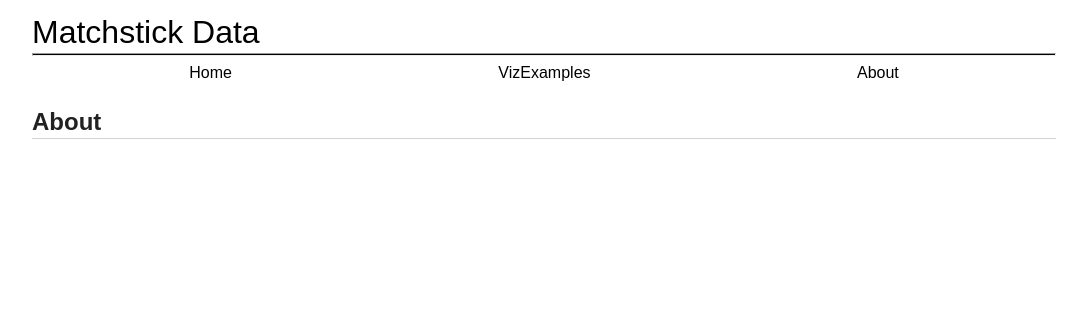
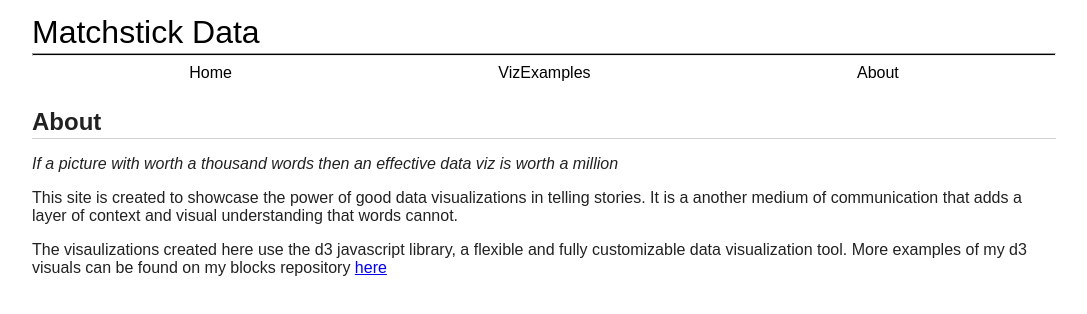
Before and after one commit to jrodrigoviz/react_d3_dashboard, a React (Create React App) app: page /About in a window 1280 px wide. Shown: the top 314 px of the page, without its empty margins (96-1183 px from the left). Built offline with nearby package versions, Linux system fonts and the light colour scheme.

Commit message:
as of Feb 17

```diff
--- a/src/components/data_viz/BarChart.js
+++ b/src/components/data_viz/BarChart.js
@@ -46,7 +46,7 @@ createScales(){
     .range([this.props.size[1] - 2* this.props.padding, 0]);
   this.yAxis = axisLeft().scale(this.yScale);
   this.xScale = scaleBand()
-    .domain(this.props.data.map((d)=>d.key))
+    .domain(this.props.data.map((d)=>d.key).sort((a,b)=>a-b))
     .range([0, this.props.size[0] - 2* this.props.padding])
     .paddingInner(0.1);
   this.xAxis = axisBottom().scale(this.xScale);
--- a/src/components/data_viz/LineChart.js
+++ b/src/components/data_viz/LineChart.js
@@ -44,7 +44,6 @@ componentDidUpdate(){
 reshapeData(){
   // group data by series
   this.seriesData  = Array.from(group(this.props.data, (d)=> d.series),([key, value]) => ({key, value}));
-  console.log(this.seriesData);
 
 }
 
--- a/src/components/pages/About.js
+++ b/src/components/pages/About.js
@@ -28,9 +28,9 @@ const useStyles = makeStyles(theme => ({
 
 const subheader = " If a picture with worth a thousand words then an effective data viz is worth a million";
 
-const aboutContent = "This site is create to showcase the power of good data visualizations in telling a stories. It is a another medium of communication that adds more context to the message ";
+const aboutContent = "This site is created to showcase the power of good data visualizations in telling stories. It is a another medium of communication that adds a layer of context and visual understanding that words cannot.";
 
-const aboutContent2 = "The visaulizations generated here use the d3 javascript library, a very flexible and powerful toolset for data visualizations"
+const aboutContent2 = "The visaulizations created here use the d3 javascript library, a flexible and fully customizable data visualization tool. More examples of my d3 visuals can be found on my blocks repository"
 
 
 const About = () =>{
@@ -43,11 +43,13 @@ const About = () =>{
       <hr className = {classes.aboutHr}/>
     </header>
 
-    <p><i>{}</i></p>
+    <p><i>{subheader}</i></p>
 
-    <p>{}</p>
+    <p>{aboutContent}</p>
 
-    <p>{}</p>
+    <p>{aboutContent2} <a href= "https://bl.ocks.org/jrodrigoviz">here</a></p>
+
+
     </Paper>
 
   )
--- a/src/components/pages/Stories.js
+++ b/src/components/pages/Stories.js
@@ -56,7 +56,7 @@ const StoryHome = () => {
       <Grid container direction="row" position='relative'  spacing ={1} style = {{padding:'25px'}} justify="flex-start" >
           {stories.map((d,i)=>(
           <Grid key={d.post_id} item >
-          <Card className = {classes.storyCard} style = {{minWidth:'140px',maxWidth:'200px'}}>
+          <Card className = {classes.storyCard} style = {{minWidth:'300px',maxWidth:'300px'}}>
             <CardMedia component="img" height="140" src={"images/api/images?fileName="+(d.cardPicture===undefined?"generic-image.jpg":d.cardPicture)}/>
             <Typography className = {classes.storyCardTitle} > {d.title}</Typography>
             <CardActions>
--- a/src/components/pages/VizExamples.js
+++ b/src/components/pages/VizExamples.js
@@ -25,7 +25,7 @@ const useStyles = makeStyles(theme => ({
 
 }));
 
-var data = [{key:1,series:"Series A",value:2+1},{key:2,series:"Series A",value:2},{key:10,series:"Series A",value:5},{key:1,series:"Series B",value:4},{key:5,series:"Series B",value:6},{key:1,series:"Series C",value:0},{key:5,series:"Series C",value:3},{key:2,series:"Series C",value:16}]
+var data = [{key:1,series:"Series A",value:2+1},{key:2,series:"Series A",value:2},{key:10,series:"Series A",value:5},{key:1,series:"Series B",value:4},{key:5,series:"Series B",value:6},{key:9,series:"Series B",value:1},{key:1,series:"Series C",value:0},{key:5,series:"Series C",value:3},{key:6,series:"Series C",value:16}]
 
 const QuickViz = (props) =>{
 
```
